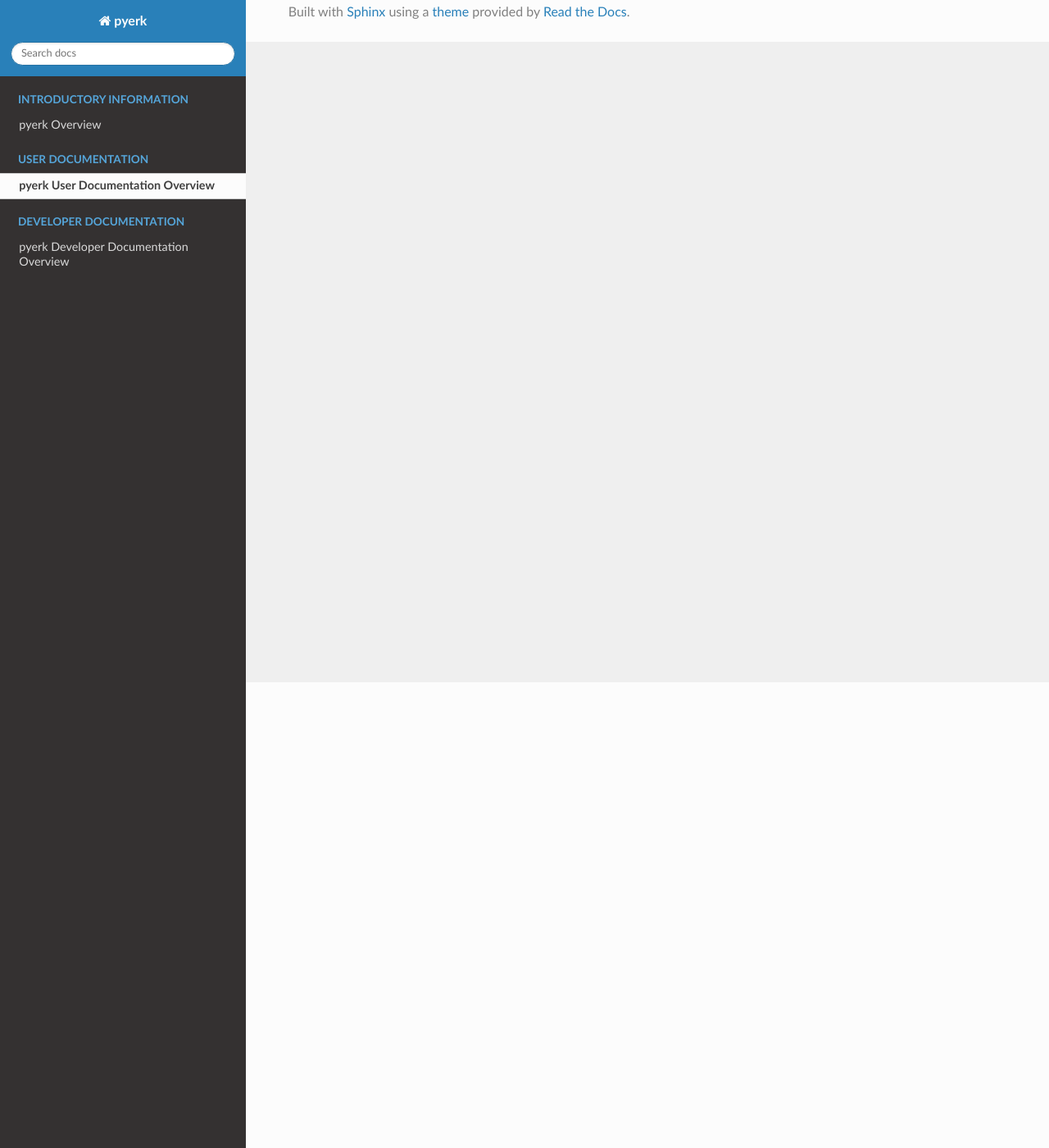
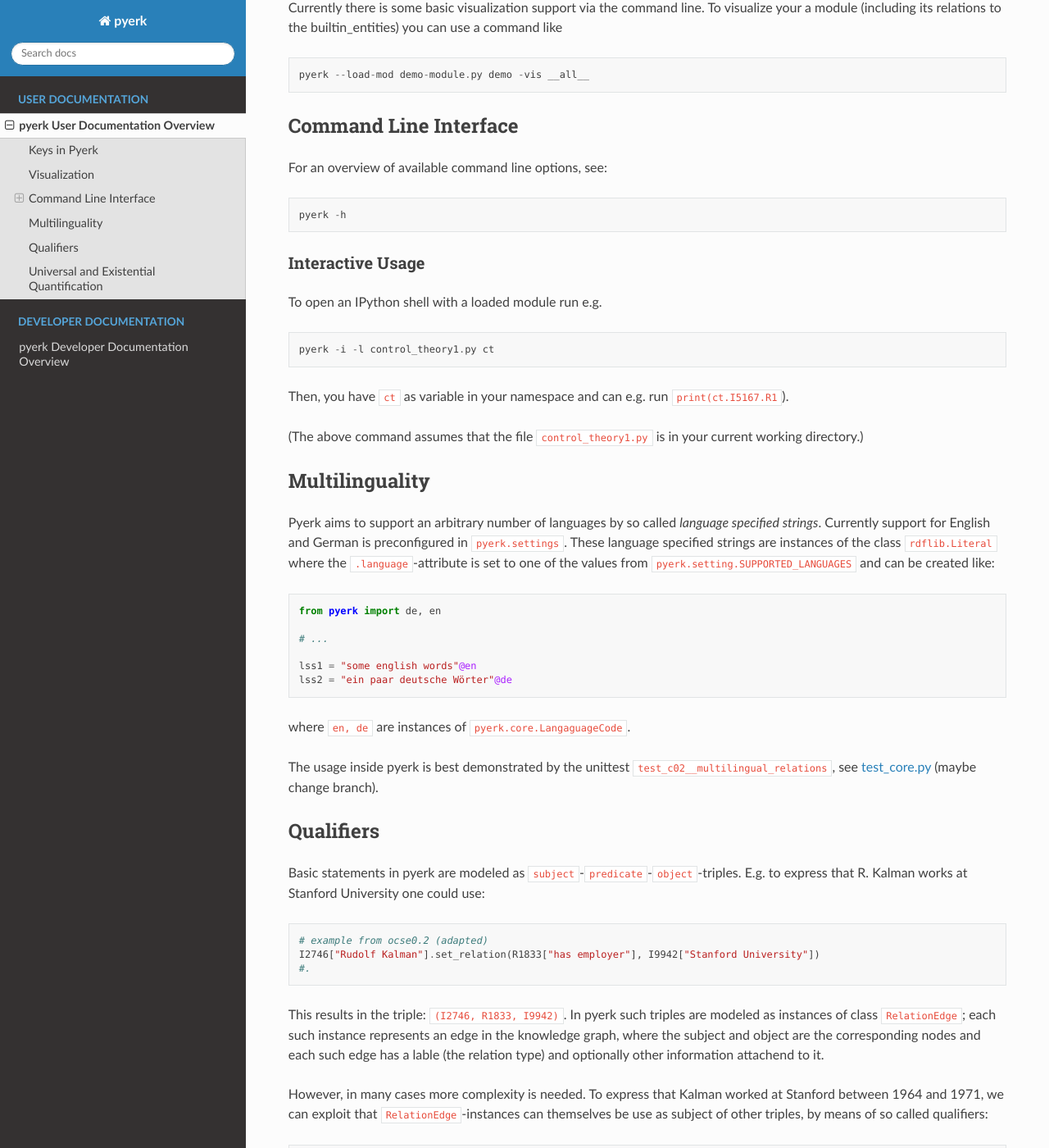
Before and after one commit to ackrep-org/pyirk-core, a Sphinx documentation site: the page built from docs/source/userdoc/overview.md, in a window 1280 px wide and 1400 px high, scrolled down 568 px. Shown: the whole window at 82% size. Built offline with Sphinx 7.4.7 and the Read the Docs theme 2.0.0, drawn with Linux system fonts in a browser that asks for light colours; the version number could not be read and is left out; some of the changed text lies outside the part shown.

Commit message:
docs/: reorganize documentation (include text from older README.md to userdoc)

````diff
--- a/docs/source/userdoc/overview.md
+++ b/docs/source/userdoc/overview.md
@@ -1,6 +1,8 @@
 (sec_userdoc_overview)=
 # pyerk User Documentation Overview
 
+
+## Keys in Pyerk
 
 In Pyerk there are the following kinds of keys:
 - a) short_key like `R1234`
@@ -14,3 +16,111 @@
 The usage of these variants notations depens on the context.
 
 % TODO: add example code.
+
+
+## Visualization
+
+Currently there is some basic visualization support via the command line. To visualize your a module (including its relations to the builtin_entities) you can use a command like
+
+```
+pyerk --load-mod demo-module.py demo -vis __all__
+```
+
+
+## Command Line Interface
+
+For an overview of available command line options, see:
+
+```
+pyerk -h
+```
+
+### Interactive Usage
+
+To open an IPython shell with a loaded module run e.g.
+
+```
+pyerk -i -l control_theory1.py ct
+```
+
+Then, you have `ct` as variable in your namespace and can e.g. run `print(ct.I5167.R1`).
+
+(The above command assumes that the file `control_theory1.py` is in your current working directory.)
+
+## Multilinguality
+
+Pyerk aims to support an arbitrary number of languages by so called *language specified strings*. Currently support for English and German is preconfigured in `pyerk.settings`. These language specified strings are instances of the class `rdflib.Literal` where the `.language`-attribute is set to one of the values from `pyerk.setting.SUPPORTED_LANGUAGES` and can be created like:
+
+```python
+from pyerk import de, en
+
+# ...
+
+lss1 = "some english words"@en
+lss2 = "ein paar deutsche Wörter"@de
+```
+
+where `en, de` are instances of `pyerk.core.LangaguageCode`.
+
+The usage inside pyerk is best demonstrated by the unittest `test_c02__multilingual_relations`, see [test_core.py](https://github.com/ackrep-org/pyerk-core/blob/main/tests/test_core.py) (maybe change branch).
+
+
+
+
+(sec_qualifiers)=
+## Qualifiers
+
+
+Basic statements in pyerk are modeled as `subject`-`predicate`-`object`-triples.
+E.g. to express that R. Kalman works at Stanford University one could use:
+```python
+# example from ocse0.2 (adapted)
+I2746["Rudolf Kalman"].set_relation(R1833["has employer"], I9942["Stanford University"])
+#.
+```
+
+This results in the triple: `(I2746, R1833, I9942)`. In pyerk such triples are modeled as instances of class `RelationEdge`; each such instance represents an edge in the knowledge graph, where the subject and object are the corresponding nodes and each such edge has a lable (the relation type) and optionally other information attachend to it.
+
+
+However, in many cases more complexity is needed. To express that Kalman worked at Stanford between 1964 and 1971, we can exploit that `RelationEdge`-instances can themselves be use as subject of other triples, by means of so called qualifiers:
+```python
+start_time = p.QualifierFactory(R4156["has start time"])
+end_time = p.QualifierFactory(R4698["has end time"])
+
+I2746["Rudolf Kalman"].set_relation(
+    R1833["has employer"], I9942["Stanford University"], qualifiers=[start_time("1964"), end_time("1971")]
+)
+#.
+```
+
+Here `start_time` and `end_time` are instances of the class `QualifierFactory`. If such an instance is called, it returns an instance of class `RawQualifier` which is basically a yet incomplete triple where only the predicate and the object is fixed. The subject of this triple will be formed by the main statement itself (modeled by an instance of `RelationEdge`).
+
+Thus the above code creates three `RelationEdge` instances here simplified:
+
+```
+RE(2746, R1833, I9942) # the main statement, now referenced as rel_edge1
+RE(rel_edge1, R4156, "1964")
+RE(rel_edge1, R4698, "1971")
+#.
+```
+
+
+```{note}
+The concept of qualifiers is borrowed from Wikidata, see e.g the [WD-SPARQL-tutorial](https://www.wikidata.org/wiki/Wikidata:SPARQL_tutorial#Qualifiers)
+```
+
+
+**Summary:** Qualifiers are a flexible possibility to model "information about information" in pyerk. They are used, e.g. to model the universal quantification.
+
+
+## Universal and Existential Quantification
+
+Background, see <https://en.wikipedia.org/wiki/Quantifier_(logic)>.
+
+> commonly used quantifiers are ∀ (`$\forall$`) and ∃ (`$\exists$`).
+
+They are also called *universal quantifier* and *existential quantifier*. In pyerk they can be expressed via [qualifiers](sec_qualifiers)
+
+```{warning}
+Despite having similar phonetics (and spelling) quantifiers (logic operators) and qualifiers (knowledge modeling technique, in triple-based knowledge graphs) are totally different concepts. However, qualifiers can (among many other use cases) be used to model universal or existential quantification of an statement.
+```
````
Also changed, not shown: docs/source/index.md (+0 -8 lines), docs/source/introduction/overview.md (deleted, +0 -61 lines).
